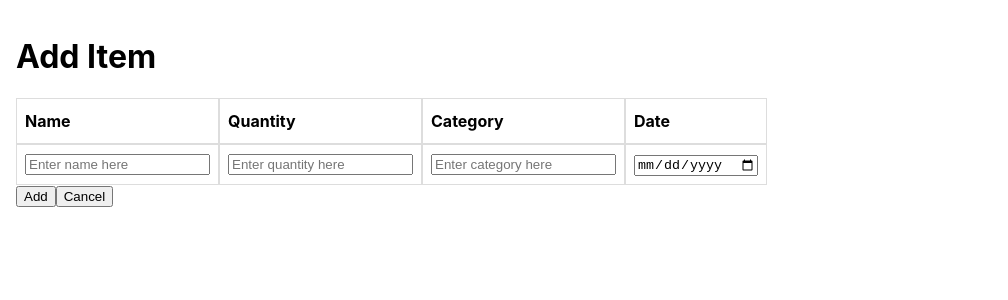
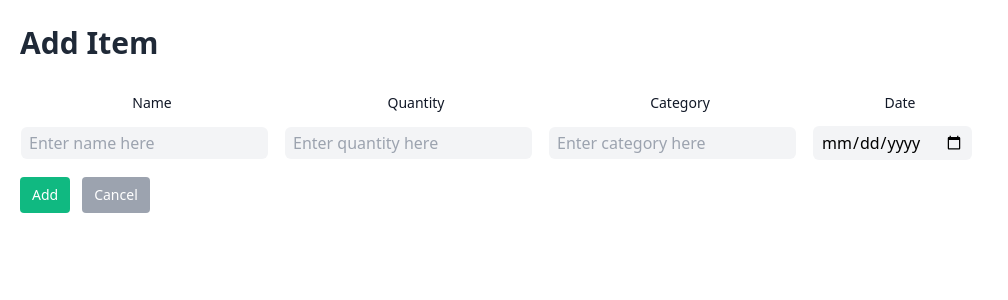
Before and after one commit to evbroom/cs361-project, a React (Create React App) app in the folder pantry-frontend/: page /add-item in a window 1280 px wide. Shown: the top 300 px of the page, without its empty margins (0-1008 px from the left). Built offline with nearby package versions, Linux system fonts and the light colour scheme.

Commit message:
Initial styling using tailwindcss

```diff
--- /dev/null
+++ b/pantry-frontend/craco.config.js
@@ -0,0 +1,11 @@
+// craco.config.js
+module.exports = {
+    style: {
+        postcss: {
+            plugins: [
+                require('tailwindcss'),
+                require('autoprefixer'),
+            ],
+        },
+    },
+}
--- a/pantry-frontend/src/App.css
+++ b/pantry-frontend/src/App.css
@@ -1,4 +1,4 @@
-body {
+/* body {
   background-color: rgb(255, 255, 255);
   padding: 16px;
 }
@@ -29,4 +29,4 @@ th {
   margin: 16px 0;
   border: 1px solid black;
   padding: 8px;
-}
+} */
--- a/pantry-frontend/src/App.js
+++ b/pantry-frontend/src/App.js
@@ -1,4 +1,4 @@
-import './App.css';
+import './index.css';
 import React from 'react';
 import { BrowserRouter as Router, Route } from 'react-router-dom';
 import HomePage from './pages/HomePage';
@@ -10,7 +10,7 @@ function App() {
   const [itemToEdit, setItemToEdit] = useState();
 
   return (
-    <div className="App">
+    <div className="p-5">
       <Router>
         <div className="App-header">
           <Route path="/" exact>
--- a/pantry-frontend/src/components/DinnerSpinner.js
+++ b/pantry-frontend/src/components/DinnerSpinner.js
@@ -14,18 +14,20 @@ function DinnerSpinner() {
     }
 
     return (
-        <div>
-            <h2>Dinner Spinner</h2>
-            <p className="infotext">Not sure what to have? Click the Spin! button to randomly select an item from your freezer.</p>
+        <div className="flex items-start flex-col p-3 border border-gray-200 mt-3 mb-4">
+            <h2 className="text-xl font-semibold leading-normal mt-0  text-gray-800">Dinner Spinner</h2>
+            <p className="text-gray-800 text-sm mb-2">Not sure what to have? Click the Spin! button to randomly select an item from your freezer.</p>
             <div className="dinner-spinner">
                 <p>
-                    Name: {activeItem.name}
+                    <span>Name: </span>
+                    <span className="font-medium">{activeItem.name}</span>
                 </p>
                 <p>
-                    Date: {activeItem.date}
+                    <span>Date: </span>
+                    <span className="font-medium">{activeItem.date}</span>
                 </p>
-                <button onClick={getRandomItem}>Spin!</button>
             </div>
+            <button className="bg-blue-500 text-white py-2 text-sm px-3 rounded mt-3" onClick={getRandomItem}>Spin!</button>
 
         </div>
     );
--- a/pantry-frontend/src/components/Item.js
+++ b/pantry-frontend/src/components/Item.js
@@ -2,13 +2,13 @@ import React from 'react';
 
 function Item({ item, onEdit, onDelete }) {
     return (
-        <tr>
-            <td>{item.name}</td>
-            <td>{item.quantity}</td>
-            <td>{item.category}</td>
-            <td>{item.date}</td>
-            <td><button onClick={() => onEdit(item)}>Edit</button></td>
-            <td><button onClick={() => onDelete(item._id)}>Delete</button></td>
+        <tr className="bg-white border transition duration-300 ease-in-out hover:bg-gray-100">
+            <td className="px-6 py-4 whitespace-nowrap text-sm font-medium text-gray-900">{item.name}</td>
+            <td className="text-center text-sm text-gray-900 px-6 py-4 whitespace-nowrap">{item.quantity}</td>
+            <td className="text-center text-sm text-gray-900 px-6 py-4 whitespace-nowrap">{item.category}</td>
+            <td className="text-center text-sm text-gray-900 px-6 py-4 whitespace-nowrap">{item.date}</td>
+            <td className="text-center text-sm text-gray-900 px-6 py-4 whitespace-nowrap"><button className="bg-yellow-400 text-white py-1 text-sm px-3 rounded" onClick={() => onEdit(item)}>Edit</button></td>
+            <td className="text-center text-sm text-gray-900 px-2 py-1 whitespace-nowrap"><button className="bg-red-500 text-white py-1 text-sm px-3 rounded" onClick={() => onDelete(item._id)}>Delete</button></td>
         </tr>
     );
 }
--- a/pantry-frontend/src/components/ItemList.js
+++ b/pantry-frontend/src/components/ItemList.js
@@ -3,15 +3,16 @@ import Item from './Item';
 
 function ItemList({ items, onEdit, onDelete }) {
     return (
-        <table id="items">
-            <thead>
-                <tr>
-                    <th>Name</th>
-                    <th>Quantity</th>
-                    <th>Category</th>
-                    <th>Date</th>
-                    <th>Edit</th>
-                    <th>Delete</th>
+        <div>
+            <table id="items" className="min-w-full mt-4">
+                <thead className="bg-white border-b">
+                    <tr className="border">
+                        <th scope="col" className="text-sm font-medium text-gray-900 px-6 py-4 text-left">Name</th>
+                        <th scope="col" className="text-center text-sm font-medium text-gray-900 px-6 py-4 text-left">Quantity</th>
+                        <th scope="col" className="text-center text-sm font-medium text-gray-900 px-6 py-4 text-left">Category</th>
+                        <th scope="col" className="text-center text-sm font-medium text-gray-900 px-6 py-4 text-left">Date</th>
+                        <th scope="col" className="text-center text-sm font-medium text-gray-900 px-6 py-4 text-left">Edit</th>
+                        <th scope="col" className="text-center text-sm font-medium text-gray-900 px-6 py-4 text-left">Delete</th>
                     </tr>
                 </thead>
                 <tbody>
@@ -21,6 +22,7 @@ function ItemList({ items, onEdit, onDelete }) {
                         key={i} />)}
                 </tbody>
             </table>
+        </div>
     );
 }
 
--- a/pantry-frontend/src/index.css
+++ b/pantry-frontend/src/index.css
@@ -1,4 +1,8 @@
-body {
+@tailwind base;
+@tailwind components;
+@tailwind utilities;
+
+/* body {
   margin: 0;
   font-family: -apple-system, BlinkMacSystemFont, 'Segoe UI', 'Roboto', 'Oxygen',
     'Ubuntu', 'Cantarell', 'Fira Sans', 'Droid Sans', 'Helvetica Neue',
@@ -10,4 +14,4 @@ body {
 code {
   font-family: source-code-pro, Menlo, Monaco, Consolas, 'Courier New',
     monospace;
-}
+} */
--- a/pantry-frontend/src/pages/AddItemPage.js
+++ b/pantry-frontend/src/pages/AddItemPage.js
@@ -35,38 +35,43 @@ export const AddItemPage = () => {
 
     return (
         <div>
-            <h1>Add Item</h1>
+            <h1 className="text-3xl font-semibold leading-normal mt-0 mb-5 text-gray-800">Add Item</h1>
             <thead>
                 <tr>
-                    <th>Name</th>
-                    <th>Quantity</th>
-                    <th>Category</th>
-                    <th>Date</th>
+                    <th className="text-center text-sm font-medium text-gray-900 px-6 py-2 text-left">Name</th>
+                    <th className="text-center text-sm font-medium text-gray-900 px-6 py-2 text-left">Quantity</th>
+                    <th className="text-center text-sm font-medium text-gray-900 px-6 py-2 text-left">Category</th>
+                    <th className="text-center text-sm font-medium text-gray-900 px-6 py-2 text-left">Date</th>
                 </tr>
             </thead>
             <tbody>
                 <tr>
-                    <td><input
-                        type="text"
-                        placeholder="Enter name here"
-                        value={name}
-                        onChange={e => setName(e.target.value)} /></td>
-                    <td>
+                    <td className="pr-4">
                         <input
+                            className="mt-1 block w-full rounded-md bg-gray-100 border-transparent focus:border-gray-500 focus:bg-white focus:ring-0 py-1 px-2"
+                            type="text"
+                            placeholder="Enter name here"
+                            value={name}
+                            onChange={e => setName(e.target.value)} /></td>
+                    <td className="pr-4">
+                        <input
+                            className="mt-1 block w-full rounded-md bg-gray-100 border-transparent focus:border-gray-500 focus:bg-white focus:ring-0 py-1 px-2"
                             type="number"
                             value={quantity}
                             placeholder="Enter quantity here"
                             onChange={e => setQuantity(e.target.value)} />
                     </td>
-                    <td>
+                    <td className="pr-4">
                         <input
+                            className="mt-1 block w-full rounded-md bg-gray-100 border-transparent focus:border-gray-500 focus:bg-white focus:ring-0 py-1 px-2"
                             type="text"
                             placeholder="Enter category here"
                             value={category}
                             onChange={e => setCategory(e.target.value)} />
                     </td>
-                    <td>
+                    <td className="pr-4">
                         <input
+                            className="mt-1 block w-full rounded-md bg-gray-100 border-transparent focus:border-gray-500 focus:bg-white focus:ring-0 py-1 px-2"
                             type="date"
                             placeholder="Enter date here"
                             value={date}
@@ -78,9 +83,11 @@ export const AddItemPage = () => {
 
             </tbody>
             <button
+                className="bg-green-500 text-white py-2 text-sm px-3 rounded mr-3 mt-4"
                 onClick={addItem}
             >Add</button>
             <button
+                className="bg-gray-400 text-white py-2 text-sm px-3 rounded mr-3"
                 onClick={cancel}
             >Cancel</button>
         </div>
--- a/pantry-frontend/src/pages/HomePage.js
+++ b/pantry-frontend/src/pages/HomePage.js
@@ -40,12 +40,12 @@ function HomePage({ setItemToEdit }) {
 
     return (
         <>
-            <h2>List of Freezer Items</h2>
-            <p className="infotext">Manage the items in your deep freezer and keep track of when you added each item. Add, edit, or remove items as you need.</p>
-            <p className="infotext">Click the Add New Item button to add an item to your freezer.</p>
-            <p className="infotext">Click the edit button or the delete button to delete the item.</p>
+            <h2 className="text-3xl font-semibold leading-normal mt-0 mb-5 text-gray-800">List of Freezer Items</h2>
+            <p className="text-gray-800 text-sm">Manage the items in your deep freezer and keep track of when you added each item. Add, edit, or remove items as you need.</p>
+            <p className="text-gray-800 text-sm">Click the Add New Item button to add an item to your freezer.</p>
+            <p className="text-gray-800 text-sm">Click the Edit button or the Delete button to delete the item.</p>
             <DinnerSpinner></DinnerSpinner>
-            <Link to="/add-item"><button>Add New Item</button></Link>
+            <Link to="/add-item"><button className="bg-green-500 text-white py-2 text-sm px-3 rounded">Add New Item</button></Link>
             <ItemList items={items} onEdit={onEdit} onDelete={onDelete}></ItemList>
         </>
     );
--- /dev/null
+++ b/pantry-frontend/tailwind.config.js
@@ -0,0 +1,11 @@
+module.exports = {
+  purge: ['./src/**/*.{js,jsx,ts,tsx}', './public/index.html'],
+  darkMode: false, // or 'media' or 'class'
+  theme: {
+    extend: {},
+  },
+  variants: {
+    extend: {},
+  },
+  plugins: [],
+}
```
Also changed, not shown: pantry-frontend/package.json (+9 -3 lines), pantry-frontend/src/pages/EditItemPage.js (+15 -9 lines), 1 other file (tests, documents, lock files or other folders). Lines whose indentation alone changed are shown as unchanged.
